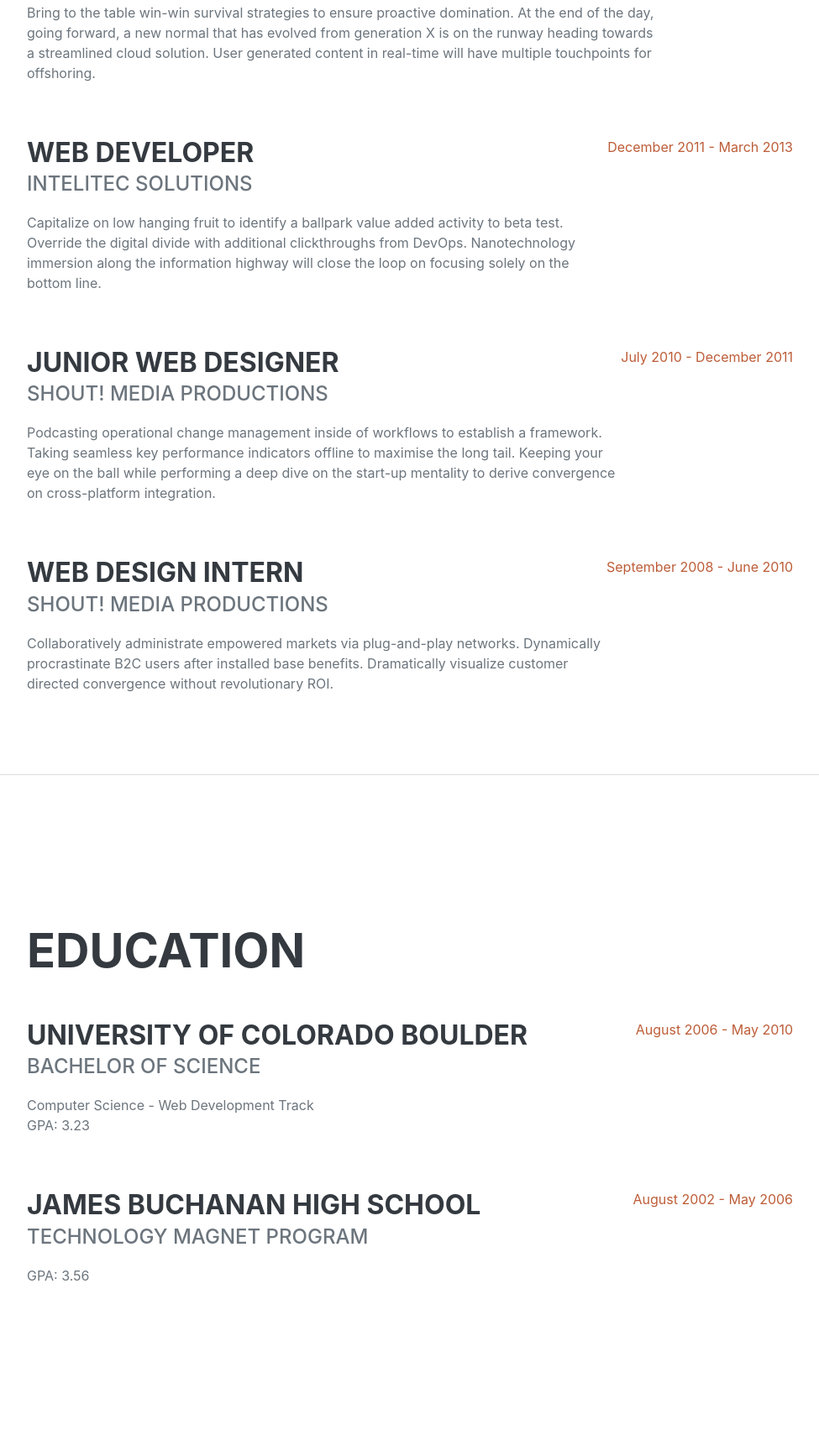
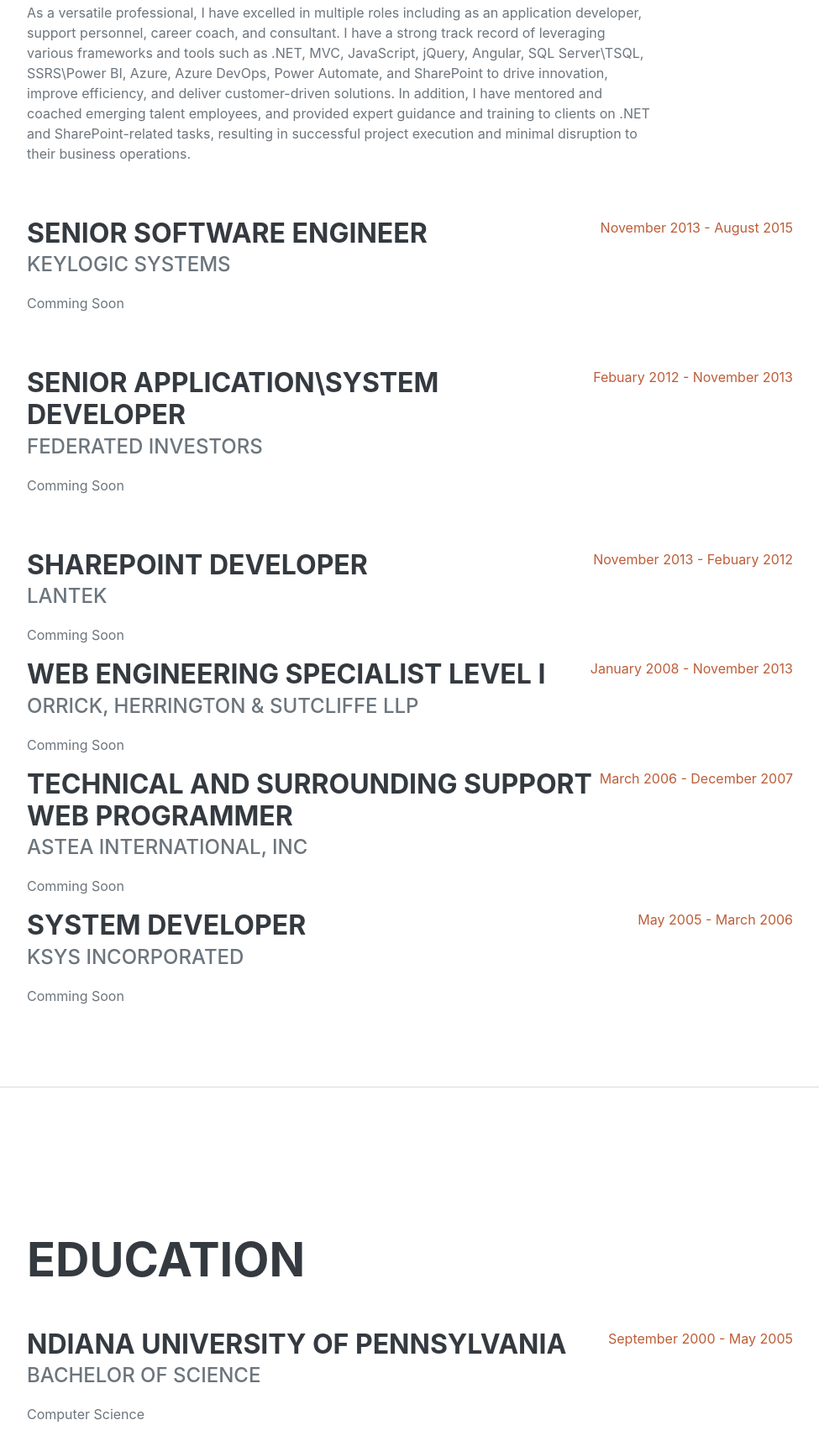
Before and after one commit to brandonmichaelhunter/personal_website, a plain HTML site: page index.html in a window 1280 px wide. Shown: the part 1084-2800 px from the top of the page at 84% size, without its empty margins (288-1263 px from the left). Drawn offline with nearby package versions, Linux system fonts and the light colour scheme; a web font is replaced by a local one.

Commit message:
Update content

```diff
--- a/index.html
+++ b/index.html
@@ -49,10 +49,10 @@
                     </div>
                     <p class="lead mb-5">I'm experienced Software Engineer with 18 years of experience in developing web and mobile applications to improve customer experience and achieve business goals. Proven ability to lead teams to deliver high-quality software products on time and within budget. </p>
                     <div class="social-icons">
-                        <a class="social-icon" href="#!"><i class="fab fa-linkedin-in"></i></a>
-                        <a class="social-icon" href="#!"><i class="fab fa-github"></i></a>
-                        <a class="social-icon" href="#!"><i class="fab fa-twitter"></i></a>
-                        <a class="social-icon" href="#!"><i class="fab fa-facebook-f"></i></a>
+                        <a class="social-icon" href="https://www.linkedin.com/in/brandonmhunter/"><i class="fab fa-linkedin-in"></i></a>
+                        <a class="social-icon" href="https://github.com/brandonmichaelhunter"><i class="fab fa-github"></i></a>
+                        <!-- <a class="social-icon" href="#!"><i class="fab fa-twitter"></i></a>
+                        <a class="social-icon" href="#!"><i class="fab fa-facebook-f"></i></a> -->
                     </div>
                 </div>
             </section>
@@ -63,35 +63,60 @@
                     <h2 class="mb-5">Experience</h2>
                     <div class="d-flex flex-column flex-md-row justify-content-between mb-5">
                         <div class="flex-grow-1">
-                            <h3 class="mb-0">Senior Web Developer</h3>
-                            <div class="subheading mb-3">Intelitec Solutions</div>
-                            <p>Bring to the table win-win survival strategies to ensure proactive domination. At the end of the day, going forward, a new normal that has evolved from generation X is on the runway heading towards a streamlined cloud solution. User generated content in real-time will have multiple touchpoints for offshoring.</p>
+                            <h3 class="mb-0">Digital Engineering Staff Engineer</h3>
+                            <div class="subheading mb-3">NTT DATA Services</div>
+                            <p>As a versatile professional, I have excelled in multiple roles including as an application developer, support personnel, career coach, and consultant. I have a strong track record of leveraging various frameworks and tools such as .NET, MVC, JavaScript, jQuery, Angular, SQL Server\TSQL, SSRS\Power BI, Azure, Azure DevOps, Power Automate, and SharePoint to drive innovation, improve efficiency, and deliver customer-driven solutions. In addition, I have mentored and coached emerging talent employees, and provided expert guidance and training to clients on .NET and SharePoint-related tasks, resulting in successful project execution and minimal disruption to their business operations.</p>
                         </div>
-                        <div class="flex-shrink-0"><span class="text-primary">March 2013 - Present</span></div>
+                        <div class="flex-shrink-0"><span class="text-primary">August 2015 - Present</span></div>
                     </div>
                     <div class="d-flex flex-column flex-md-row justify-content-between mb-5">
                         <div class="flex-grow-1">
-                            <h3 class="mb-0">Web Developer</h3>
-                            <div class="subheading mb-3">Intelitec Solutions</div>
-                            <p>Capitalize on low hanging fruit to identify a ballpark value added activity to beta test. Override the digital divide with additional clickthroughs from DevOps. Nanotechnology immersion along the information highway will close the loop on focusing solely on the bottom line.</p>
+                            <h3 class="mb-0">Senior Software Engineer</h3>
+                            <div class="subheading mb-3">KeyLogic Systems</div>
+                            <p>Comming Soon</p>
                         </div>
-                        <div class="flex-shrink-0"><span class="text-primary">December 2011 - March 2013</span></div>
+                        <div class="flex-shrink-0"><span class="text-primary">November 2013 - August 2015</span></div>
                     </div>
                     <div class="d-flex flex-column flex-md-row justify-content-between mb-5">
                         <div class="flex-grow-1">
-                            <h3 class="mb-0">Junior Web Designer</h3>
-                            <div class="subheading mb-3">Shout! Media Productions</div>
-                            <p>Podcasting operational change management inside of workflows to establish a framework. Taking seamless key performance indicators offline to maximise the long tail. Keeping your eye on the ball while performing a deep dive on the start-up mentality to derive convergence on cross-platform integration.</p>
-                        </div>
-                        <div class="flex-shrink-0"><span class="text-primary">July 2010 - December 2011</span></div>
+                            <h3 class="mb-0">Senior Application\System Developer</h3>
+                            <div class="subheading mb-3">Federated Investors</div>
+                            <p>Comming Soon</p>                        </div>
+                        <div class="flex-shrink-0"><span class="text-primary">Febuary 2012 - November 2013</span></div>
                     </div>
                     <div class="d-flex flex-column flex-md-row justify-content-between">
                         <div class="flex-grow-1">
-                            <h3 class="mb-0">Web Design Intern</h3>
-                            <div class="subheading mb-3">Shout! Media Productions</div>
-                            <p>Collaboratively administrate empowered markets via plug-and-play networks. Dynamically procrastinate B2C users after installed base benefits. Dramatically visualize customer directed convergence without revolutionary ROI.</p>
+                            <h3 class="mb-0">SharePoint Developer</h3>
+                            <div class="subheading mb-3">LANTek</div>
+                            <p>Comming Soon</p>
                         </div>
-                        <div class="flex-shrink-0"><span class="text-primary">September 2008 - June 2010</span></div>
+                        <div class="flex-shrink-0"><span class="text-primary">November 2013 - Febuary 2012</span></div>
+                    </div>
+                    <div class="d-flex flex-column flex-md-row justify-content-between">
+                        <div class="flex-grow-1">
+                            <h3 class="mb-0">Web Engineering Specialist Level I</h3>
+                            <div class="subheading mb-3">Orrick, Herrington & Sutcliffe LLP</div>
+                            <p>Comming Soon</p>
+                        </div>
+                        <div class="flex-shrink-0"><span class="text-primary">January 2008 - November 2013</span></div>
+                    </div>
+
+                    <div class="d-flex flex-column flex-md-row justify-content-between">
+                        <div class="flex-grow-1">
+                            <h3 class="mb-0">Technical and Surrounding Support Web Programmer</h3>
+                            <div class="subheading mb-3">Astea International, Inc</div>
+                            <p>Comming Soon</p>
+                        </div>
+                        <div class="flex-shrink-0"><span class="text-primary">March 2006 - December 2007</span></div>
+                    </div>
+
+                    <div class="d-flex flex-column flex-md-row justify-content-between">
+                        <div class="flex-grow-1">
+                            <h3 class="mb-0">System Developer</h3>
+                            <div class="subheading mb-3">KSys Incorporated</div>
+                            <p>Comming Soon</p>
+                        </div>
+                        <div class="flex-shrink-0"><span class="text-primary">May 2005 - March 2006</span></div>
                     </div>
                 </div>
             </section>
@@ -102,20 +127,20 @@
                     <h2 class="mb-5">Education</h2>
                     <div class="d-flex flex-column flex-md-row justify-content-between mb-5">
                         <div class="flex-grow-1">
-                            <h3 class="mb-0">University of Colorado Boulder</h3>
+                            <h3 class="mb-0">ndiana University of Pennsylvania</h3>
                             <div class="subheading mb-3">Bachelor of Science</div>
-                            <div>Computer Science - Web Development Track</div>
-                            <p>GPA: 3.23</p>
+                            <div>Computer Science</div>
+                            <p></p>
                         </div>
-                        <div class="flex-shrink-0"><span class="text-primary">August 2006 - May 2010</span></div>
+                        <div class="flex-shrink-0"><span class="text-primary">September 2000 - May 2005</span></div>
                     </div>
                     <div class="d-flex flex-column flex-md-row justify-content-between">
                         <div class="flex-grow-1">
-                            <h3 class="mb-0">James Buchanan High School</h3>
-                            <div class="subheading mb-3">Technology Magnet Program</div>
-                            <p>GPA: 3.56</p>
+                            <h3 class="mb-0">Randor Senior High School</h3>
+                            <div class="subheading mb-3">2 year Varisity Basketball, Randor-Overbrook Exchange Program, Radnor Minority Students Program</div>
+                            <p></p>
                         </div>
-                        <div class="flex-shrink-0"><span class="text-primary">August 2002 - May 2006</span></div>
+                        <div class="flex-shrink-0"><span class="text-primary">September 1996 - June 2000</span></div>
                     </div>
                 </div>
             </section>
@@ -125,7 +150,8 @@
                 <div class="resume-section-content">
                     <h2 class="mb-5">Skills</h2>
                     <div class="subheading mb-3">Programming Languages & Tools</div>
-                    <ul class="list-inline dev-icons">
+                    <p>Comming Soon</p>
+                    <!-- <ul class="list-inline dev-icons">
                         <li class="list-inline-item"><i class="fab fa-html5"></i></li>
                         <li class="list-inline-item"><i class="fab fa-css3-alt"></i></li>
                         <li class="list-inline-item"><i class="fab fa-js-square"></i></li>
@@ -138,9 +164,10 @@
                         <li class="list-inline-item"><i class="fab fa-gulp"></i></li>
                         <li class="list-inline-item"><i class="fab fa-grunt"></i></li>
                         <li class="list-inline-item"><i class="fab fa-npm"></i></li>
-                    </ul>
+                    </ul> -->
                     <div class="subheading mb-3">Workflow</div>
-                    <ul class="fa-ul mb-0">
+                    <p>Comming Soon</p>
+                    <!-- <ul class="fa-ul mb-0">
                         <li>
                             <span class="fa-li"><i class="fas fa-check"></i></span>
                             Mobile-First, Responsive Design
@@ -157,7 +184,7 @@
                             <span class="fa-li"><i class="fas fa-check"></i></span>
                             Agile Development & Scrum
                         </li>
-                    </ul>
+                    </ul> -->
                 </div>
             </section>
             <hr class="m-0" />
@@ -165,8 +192,9 @@
             <section class="resume-section" id="interests">
                 <div class="resume-section-content">
                     <h2 class="mb-5">Interests</h2>
-                    <p>Apart from being a web developer, I enjoy most of my time being outdoors. In the winter, I am an avid skier and novice ice climber. During the warmer months here in Colorado, I enjoy mountain biking, free climbing, and kayaking.</p>
-                    <p class="mb-0">When forced indoors, I follow a number of sci-fi and fantasy genre movies and television shows, I am an aspiring chef, and I spend a large amount of my free time exploring the latest technology advancements in the front-end web development world.</p>
+                    <p>Comming Soon</p>
+                    <!-- <p>Apart from being a web developer, I enjoy most of my time being outdoors. In the winter, I am an avid skier and novice ice climber. During the warmer months here in Colorado, I enjoy mountain biking, free climbing, and kayaking.</p>
+                    <p class="mb-0">When forced indoors, I follow a number of sci-fi and fantasy genre movies and television shows, I am an aspiring chef, and I spend a large amount of my free time exploring the latest technology advancements in the front-end web development world.</p> -->
                 </div>
             </section>
             <hr class="m-0" />
@@ -174,7 +202,8 @@
             <section class="resume-section" id="awards">
                 <div class="resume-section-content">
                     <h2 class="mb-5">Awards & Certifications</h2>
-                    <ul class="fa-ul mb-0">
+                    <p>Comming Soon</p>
+                    <!-- <ul class="fa-ul mb-0">
                         <li>
                             <span class="fa-li"><i class="fas fa-trophy text-warning"></i></span>
                             Google Analytics Certified Developer
@@ -213,7 +242,7 @@
                             <sup>rd</sup>
                             Place - James Buchanan High School - Hackathon 2005
                         </li>
-                    </ul>
+                    </ul> -->
                 </div>
             </section>
         </div>
```
